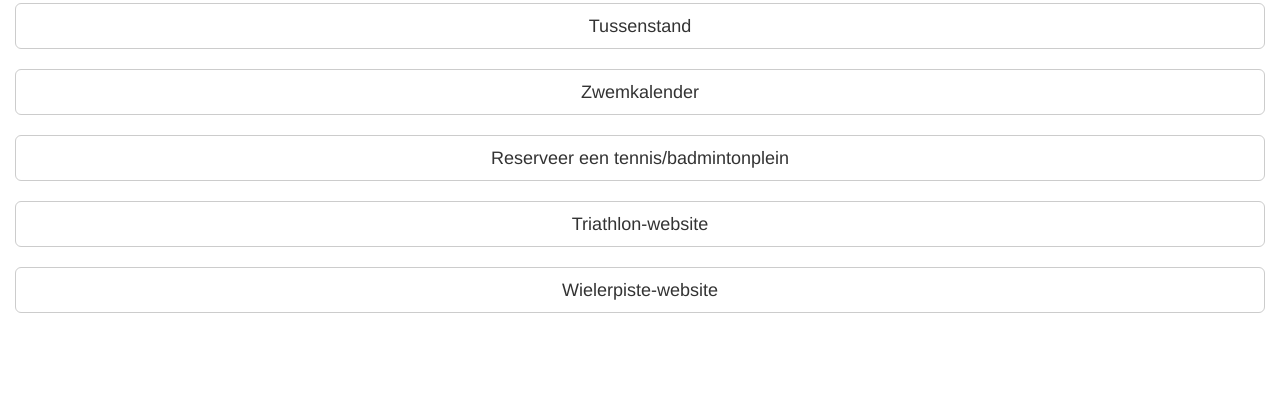
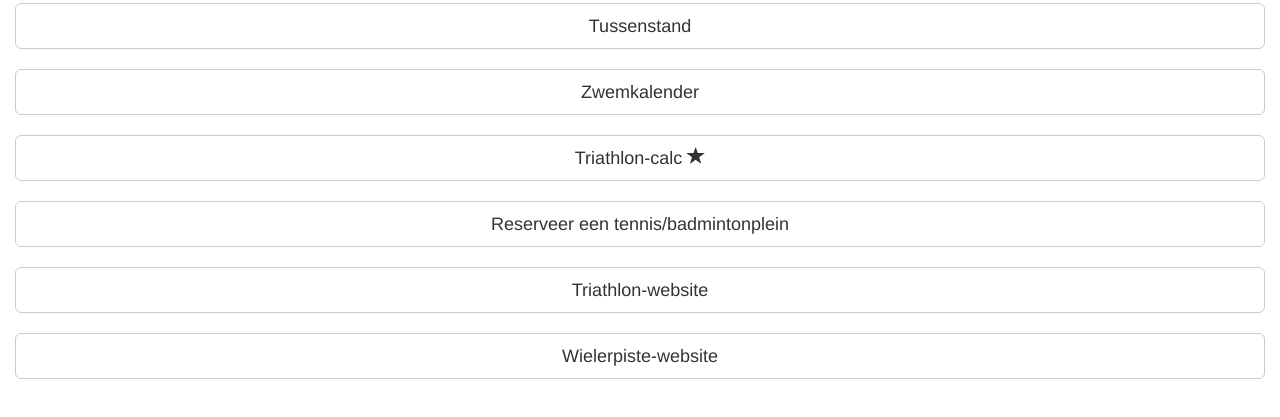
Before and after one commit to GKKsport/gkksport.github.io, a plain HTML site: page index.html in a window 1280 px wide. Shown: the part 69-486 px from the top of the page. Drawn offline with nearby package versions, Linux system fonts and the light colour scheme.

Commit message:
Update index.html

```diff
--- a/index.html
+++ b/index.html
@@ -89,6 +89,8 @@
                     <br>
                     <a href="zwemmen.html"><button type="button" class="btn btn-default btn-lg btn-block">Zwemkalender</button></a>
                     <br>
+                    <a href="triathloncalc.html"><button type="button" class="btn btn-default btn-lg btn-block">Triathlon-calc <span class="glyphicon glyphicon-star" aria-hidden="true"></span></button></a>
+                    <br>
                     <a href="https://stad.gent/sport2/reservering"><button type="button" class="btn btn-default btn-lg btn-block">Reserveer een tennis/badmintonplein</button></a>
                     <br>
                     <a href="http://triatlongeel.be/achste_triatlon.html"><button type="button" class="btn btn-default btn-lg btn-block">Triathlon-website</button></a>
```
